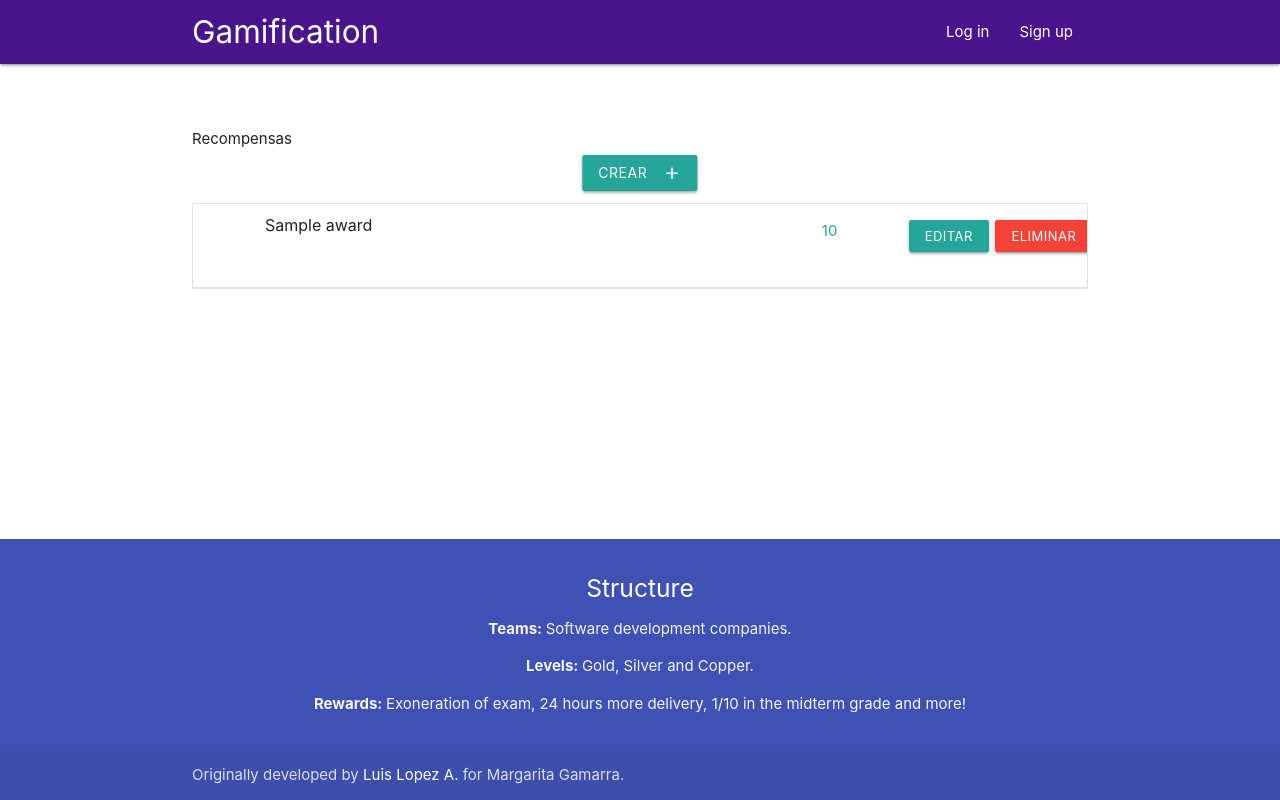
After one commit to luis02lopez/gamification-app, a Django app: template app/templates/teacher/manage_awards.html in a window 1280 px wide. The commit adds this page. Run offline with Django 3.2, Linux system fonts and the light colour scheme; the template is opened without the code that fills it: most values are stand-ins (such as "Sample title", 1, 10 or a date in 2020); some libraries are stand-ins or nearby versions.

Commit message:
Add awards and prizes

```diff
--- a/app/models.py
+++ b/app/models.py
@@ -46,15 +46,15 @@ class Student_Company(models.Model):
 
 class Wallet(models.Model):
     owner = models.OneToOneField(Student, on_delete=models.CASCADE)
-    points = models.IntegerField
+    points = models.IntegerField(blank=True, null=True)
 
 class Award(models.Model):
     name = models.CharField(max_length=60)
-    points = models.IntegerField
+    points = models.IntegerField(blank=True, null=True)
 
 class Prize(models.Model):
     name = models.CharField(max_length=60)
-    price = models.IntegerField
+    price = models.IntegerField(blank=True, null=True)
 
 class Bucket(models.Model):
     owner = models.ForeignKey(Student, on_delete=models.CASCADE)
--- a/app/templates/teacher/home.html
+++ b/app/templates/teacher/home.html
@@ -40,7 +40,7 @@
       <div class="card">
          <div class="card-image">
            <img class="responsive-img" src="https://source.unsplash.com/ZdqSuxl3Lak/640x480">
-           <a href="/teacher/manage-course" class="btn-floating halfway-fab waves-effect waves-light blue"><i class="material-icons">chevron_right</i></a>
+           <a href="/teacher/manage-awards" class="btn-floating halfway-fab waves-effect waves-light blue"><i class="material-icons">chevron_right</i></a>
          </div>
          <div class="card-content">
            <p>Administrar Recompensas</p>
@@ -51,7 +51,7 @@
       <div class="card">
          <div class="card-image">
            <img class="responsive-img" src="https://source.unsplash.com/GjtqYFnQEY4/640x480">
-           <a href="/teacher/manage-course" class="btn-floating halfway-fab waves-effect waves-light blue"><i class="material-icons">chevron_right</i></a>
+           <a href="/teacher/manage-prizes" class="btn-floating halfway-fab waves-effect waves-light blue"><i class="material-icons">chevron_right</i></a>
          </div>
          <div class="card-content">
            <p>Administrar Premios</p>
--- /dev/null
+++ b/app/templates/teacher/manage_awards.html
@@ -0,0 +1,72 @@
+{% extends 'base.html' %}
+
+{% block content %}
+Recompensas
+<div style="position: relative; padding-bottom: 5%;">
+   <div style="margin: 0; position: absolute; top: 50%; left: 50%; -ms-transform: translate(-50%, -50%); transform: translate(-50%, -50%);">
+      <button data-target="modal1" class="waves-effect waves-light btn white-text modal-trigger"> <i class="material-icons right">add</i>Crear</button>
+   </div>
+</div>
+
+ <div id="modal1" class="modal">
+   <div class="modal-content">
+      <form action="#" method="post">
+      {% csrf_token %}
+            <label for="create_award_name">Nombre:</label>
+            <input type="text" value="" name="create_award_name" id="create_award_name"/>
+
+            <label for="create_award_points">Puntos:</label>
+            <input type="text" value="" name="create_award_points" id="create_award_points"/>
+            <input type="submit" class="btn waves-effect waves-light btn-small" value="Create">
+      </form>
+   </div>
+ </div>
+
+<div class="row">
+<ul class="collection">
+   {% for award in awards %}
+   <li class="collection-item avatar">
+      <span class="title">{{ award.name }}</span>
+      <div class="secondary-content row">
+         <div class="col s4">
+            {{ award.points }}
+         </div>
+         <div class="col s4">
+            <button data-target="{{ award.id }}" type="submit" class="btn waves-effect waves-light btn-small modal-trigger">Editar</button>
+         </div>
+         <div class="col s4">
+            <form action="#" method="post">
+               {% csrf_token %}
+               <input hidden type="text" value={{ award.id }} name="delete_award_id"/>
+               <button type="submit" class="btn waves-effect waves-light btn-small red white-text">Eliminar</button>
+            </form>
+         </div>
+      </div>
+   </li>
+   <div id="{{ award.id }}" class="modal">
+      <div class="modal-content">
+         <form action="#" method="post">
+            {% csrf_token %}
+            <input hidden type="text" value={{ award.id }} name="edit_award_id"/>
+            <label for="edit_award_name">Nombre:</label>
+            <input type="text" value="{{ award.name }}" name="edit_award_name" id="edit_award_name"/>
+
+            <label for="edit_award_points">Puntos:</label>
+            <input type="text" value="{{ award.points }}" name="edit_award_points" id="edit_award_points"/>
+            <input type="submit" class="btn waves-effect waves-light btn-small" value="Edit">
+         </form>
+      </div>
+    </div>
+   {% endfor %}
+</ul>
+</div>
+
+   <script>
+      M.AutoInit();
+      document.addEventListener('DOMContentLoaded', function() {
+         var elems = document.querySelectorAll('.modal');
+         var instances = M.Modal.init(elems, options);
+      });
+   </script>
+
+{% endblock %}
--- a/app/urls.py
+++ b/app/urls.py
@@ -30,6 +30,8 @@ urlpatterns = [
     path('teacher/add-course', views.add_course),
     path('teacher/manage-courses', views.teacher_manage_courses),
     path('teacher/manage-course/<str:course>/', views.teacher_manage_course),
+    path('teacher/manage-awards', views.teacher_manage_awards),
+    path('teacher/manage-prizes', views.teacher_manage_prizes),
     path('admin/', admin.site.urls),
     path('accounts/', include('django.contrib.auth.urls')),
     path('signup/', SignUpView.as_view(), name='signup'),
```
Also changed, not shown: app/templates/teacher/manage_prizes.html (added, +72 -0 lines), app/views.py (+41 -0 lines).
